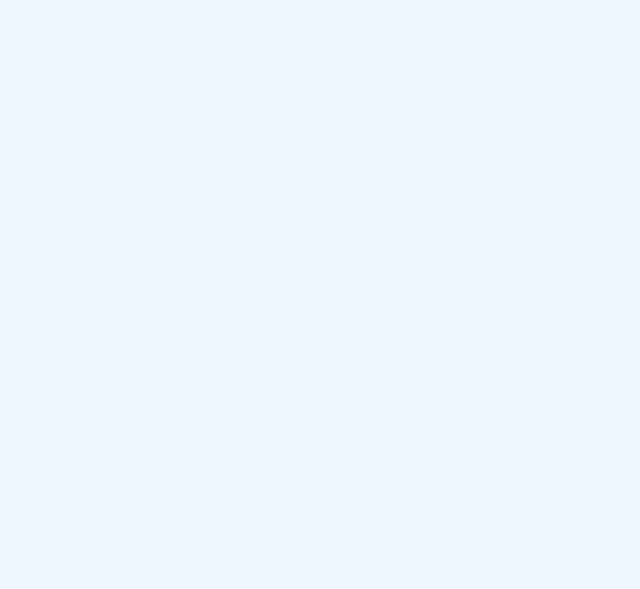
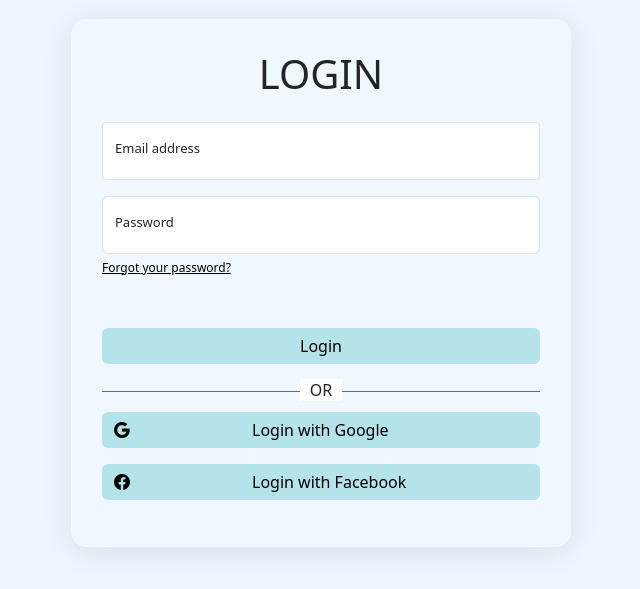
Before and after one commit to OshnMdw/DriveSmart-Admin, a React (Create React App) app: page /login in a window 1280 px wide. Before the commit this address had no page. Shown: the part 117-706 px from the top of the page, without its empty margins (319-959 px from the left). Built offline with nearby package versions, Linux system fonts and the light colour scheme.

Commit message:
login,password verify screens

```diff
--- /dev/null
+++ b/src/components/PasswordVerify.js
@@ -0,0 +1,45 @@
+import React from "react";
+import FloatingLabel from 'react-bootstrap/FloatingLabel';
+import Form from 'react-bootstrap/Form';
+import Button from 'react-bootstrap/Button';
+import Row from 'react-bootstrap/Row';
+import Col from 'react-bootstrap/Col';
+
+export default function PasswordVerify() {
+    return (
+        <div className="container-fluid" style={{ display: 'flex', justifyContent: 'center', alignItems: 'center', height: '100vh' }}>
+            <div className="blurEffect" style={{ width: '500px',textAlign:'center'}}>
+                <h1 className="mb-4">VERIFICATION</h1>
+                <p>Please enter the verification OTP code that was sent.The code is valid for 10 minutes</p>
+                <p>Check someone@gmail.com</p>
+                <>
+                    <Row>
+                        <Col></Col>
+                        <Col><Form.Control type="text" /></Col>
+                        <Col><Form.Control type="text" /></Col>
+                        <Col><Form.Control type="text" /></Col>
+                        <Col><Form.Control type="text" /></Col>
+                        <Col></Col>
+                    </Row>
+
+
+
+                </>
+
+
+                <div style={{ display: 'flex', flexDirection: 'column', marginTop: '50px' }}>
+                    <Button className="mb-3 task-button">Verify</Button>
+                    <p className="mb-3" style={{ fontSize: '12', fontWeight: 'lighter' }}>
+                        Didn't receive the verification OTP?<a href='#'><span>Resend</span></a>
+                    </p>
+                </div>
+
+
+
+
+
+            </div>
+        </div >
+
+    )
+}
--- a/src/routes/AllRoutes.js
+++ b/src/routes/AllRoutes.js
@@ -7,8 +7,8 @@ import AllQuizView from '../views/AllQuizView';
 import AllPopQuizView from '../views/AllPopQuizView';
 import AllUsersView from '../views/AllUsersView';
 import SignUp from '../views/SignUp';
-// import Login from '../views/Login';
-// import PasswordVerify from '../components/PasswordVerify';
+import Login from '../views/Login';
+import PasswordVerify from '../components/PasswordVerify';
 
 function AllRoutes() {
   return (
@@ -20,8 +20,8 @@ function AllRoutes() {
           <Route path='/allpopquizzes'  element={<AllPopQuizView />}/>
           <Route path='/allusers'  element={<AllUsersView />}/>
           <Route path='/signUp'  element={<SignUp/>}/>
-          {/* <Route path='/login'  element={<Login/>}/>
-          <Route path='/passwordVerify'  element={<PasswordVerify/>}/> */}
+          <Route path='/login'  element={<Login/>}/>
+          <Route path='/passwordVerify'  element={<PasswordVerify/>}/>
         </Route>
      </Routes>
   )
--- /dev/null
+++ b/src/views/Login.js
@@ -0,0 +1,77 @@
+import React from "react";
+import FloatingLabel from 'react-bootstrap/FloatingLabel';
+import Form from 'react-bootstrap/Form';
+import Button from 'react-bootstrap/Button';
+import { Link, useNavigate } from "react-router-dom";
+import ButtonContext from "../context/ButtonContext";
+
+
+export default function Login() {
+    return (
+        <div className="container-fluid" style={{ display: 'flex', justifyContent: 'center', alignItems: 'center', height: '100vh' }}>
+            <div className="blurEffect" style={{ width: '500px' }}>
+                <h1 className="mb-4" style={{textAlign:'center'}}>LOGIN</h1>
+                <Form>
+
+                    <FloatingLabel
+                        controlId="floatingInput"
+                        label="Email address"
+                        className="mb-3"
+                        style={{ fontSize: 'small' }}
+                    >
+                        <Form.Control type="email" size="sm" placeholder="name@example.com" required/>
+                    </FloatingLabel>
+
+                    <FloatingLabel
+                        controlId="floatingPassword"
+                        label="Password"
+                        // className="mb-3"
+                        style={{ fontSize: 'small' }}
+                    >
+                        <Form.Control  type="password" placeholder="Password" required />
+                    </FloatingLabel>
+
+
+                <div style={{textAlign:'left'}}>
+                <Link to='/resetpassword' style={{fontSize:12,}}>
+                            Forgot your password?
+                            </Link>
+                </div>
+
+                <div style={{ display: 'flex', flexDirection: 'column',marginTop: '50px'}}>
+                    <Button type="submit" className="mb-3 task-button">Login</Button>
+
+                    {/* <hr className="hr-lines"/>
+                    <p>OR</p> */}
+                    <p className="hr-line"><span>OR</span></p>
+
+                    <Button type="submit" className="mb-3 task-button" style={{ display: 'flex', flexDirection: 'row', justifyContent: 'center', alignItems: 'center' }}>
+                        <div style={{ flex: 1 / 3, textAlign: 'start' }}>
+                            <i class="bi bi-google"></i>
+                        </div>
+                        <div style={{ flex: 2 / 3, textAlign: 'start' }}>
+                            Login with Google
+                        </div>
+
+
+                    </Button>
+                    <Button className="mb-3 task-button" style={{ display: 'flex', flexDirection: 'row', justifyContent: 'center', alignItems: 'center' }}>
+                        <div style={{ flex: 1 / 3, textAlign: 'start' }}>
+                            <i class="bi bi-facebook"></i>
+                        </div>
+                        <div style={{ flex: 2 / 3, textAlign: 'start' }}>
+                            Login with Facebook
+                        </div>
+                    </Button>
+                </div>
+                </Form>
+
+
+
+
+
+            </div>
+        </div >
+
+    )
+}
```
